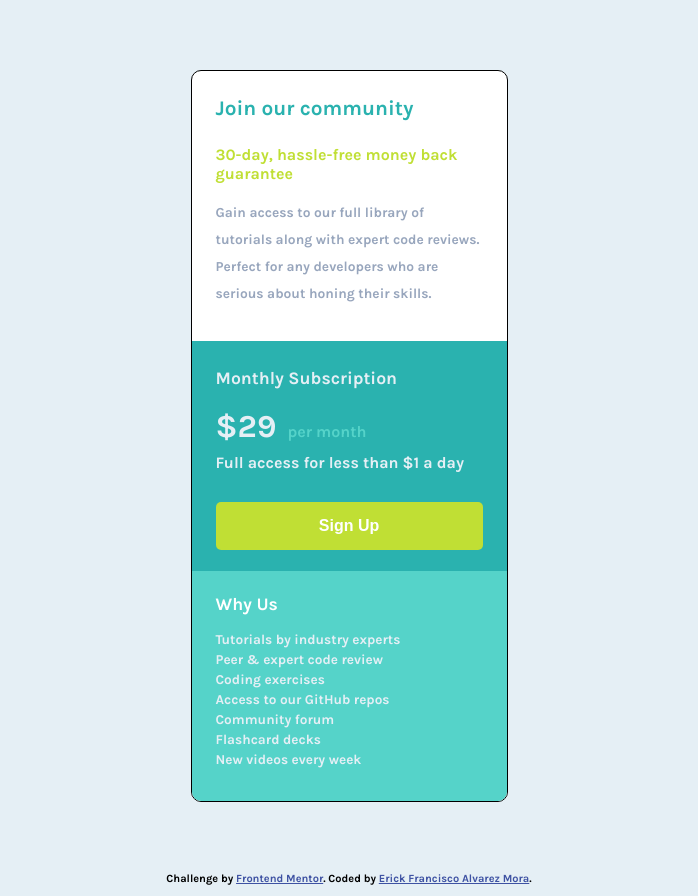
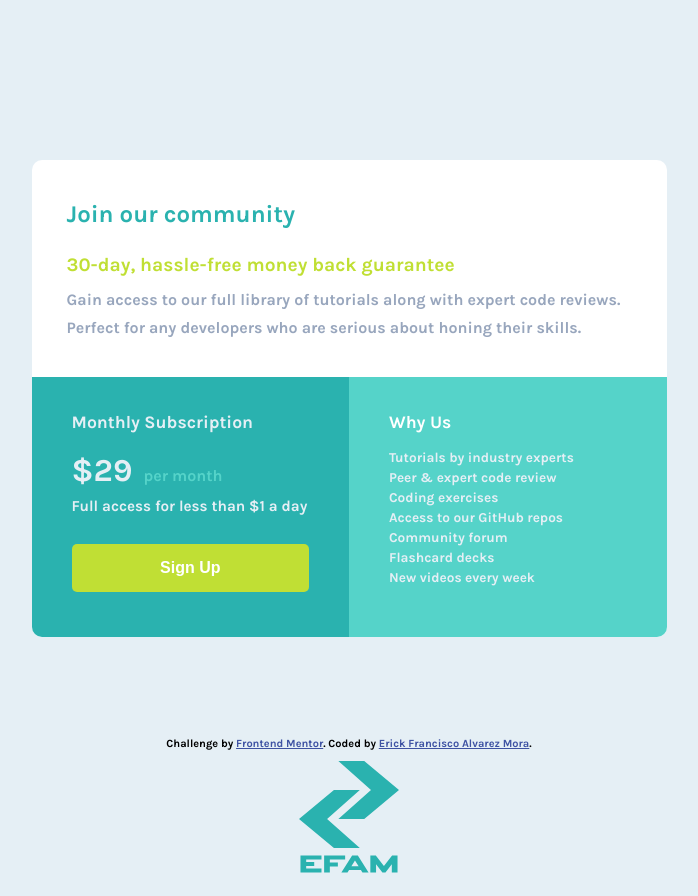
Before and after one commit to DevErick16/Single-price-grid, a plain HTML site: page index.html in a window 1280 px wide. Shown: the whole page, without its empty margins (291-989 px from the left). Drawn offline with Linux system fonts and the light colour scheme.

Commit message:
Styles css Responsive desktop

```diff
--- a/index.html
+++ b/index.html
@@ -4,7 +4,7 @@
   <meta charset="UTF-8">
   <meta name="viewport" content="width=device-width, initial-scale=1.0"> <!-- displays site properly based on user's device -->
   <link rel="stylesheet" href="style.css">
-  <link rel="icon" type="image/png" sizes="32x32" href="./images/favicon-32x32.png">
+  <link rel="icon" href="./images/EFAM-SIMBOLO.svg">
 
   <title>Frontend Mentor | Single Price Grid Component</title>
 
@@ -44,8 +44,11 @@
   <footer>
     <p class="attribution">
       Challenge by <a href="https://www.frontendmentor.io?ref=challenge" target="_blank">Frontend Mentor</a>.
-      Coded by <a href="#">Erick Francisco Alvarez Mora</a>.
+      Coded by <a href="https://www.linkedin.com/in/erick-francisco-alvarez-mora-101a35270/">Erick Francisco Alvarez Mora</a>.
     </p>
+    <div class="logo">
+      <img src="images/EFAM-LOGO.svg" alt="logo EFAM">
+    </div>
   </footer>
 </body>
 </html>
--- a/style.css
+++ b/style.css
@@ -14,7 +14,6 @@ body{
     font-family: 'Karla', sans-serif;
 }
 .container{
-    border: 1px solid;
     background-color: white;
     height: 730px;
     width: 315px;
@@ -106,3 +105,45 @@ body{
 .attribution a {
     color: hsl(228, 45%, 44%);
 }
+.logo img{
+    width: 100px;
+}
+.logo{
+    text-align: center;
+}
+/*-------------DESKTOP-----------------------*/
+@media only screen and (min-width: 680px){
+    .container{
+        width: 635px;
+        height: 477px;
+        display: grid;
+        grid-template-columns: 1fr 1fr;
+        margin: 160px auto 100px;
+    }
+    .our-comunity{
+        grid-column: 1 / 3;
+        padding: 20px 35px 35px 35px;
+        height: 217px;
+    }
+    .our-comunity h2.tittle{
+        font-size: 1.5em;
+    }
+    .our-comunity h2.promo{
+        font-size: 1.2em;
+    }
+    .our-comunity p{
+        font-size: 1em;
+        line-height: 28px;
+        margin-top: 8px;
+    }
+    .monthly-suscription, .why-us{
+        padding: 20px 40px 40px 40px;
+        height: 260px;
+    }
+    .monthly-suscription h2{
+        font-size: 1.1em;
+    }
+    .monthly-suscription p{
+        font-size: 0.95em;
+    }
+}
```
Also changed, not shown: images/EFAM-LOGO.svg (added), images/EFAM-SIMBOLO.svg (added), images/EFAM-TEXTO.svg (added).
